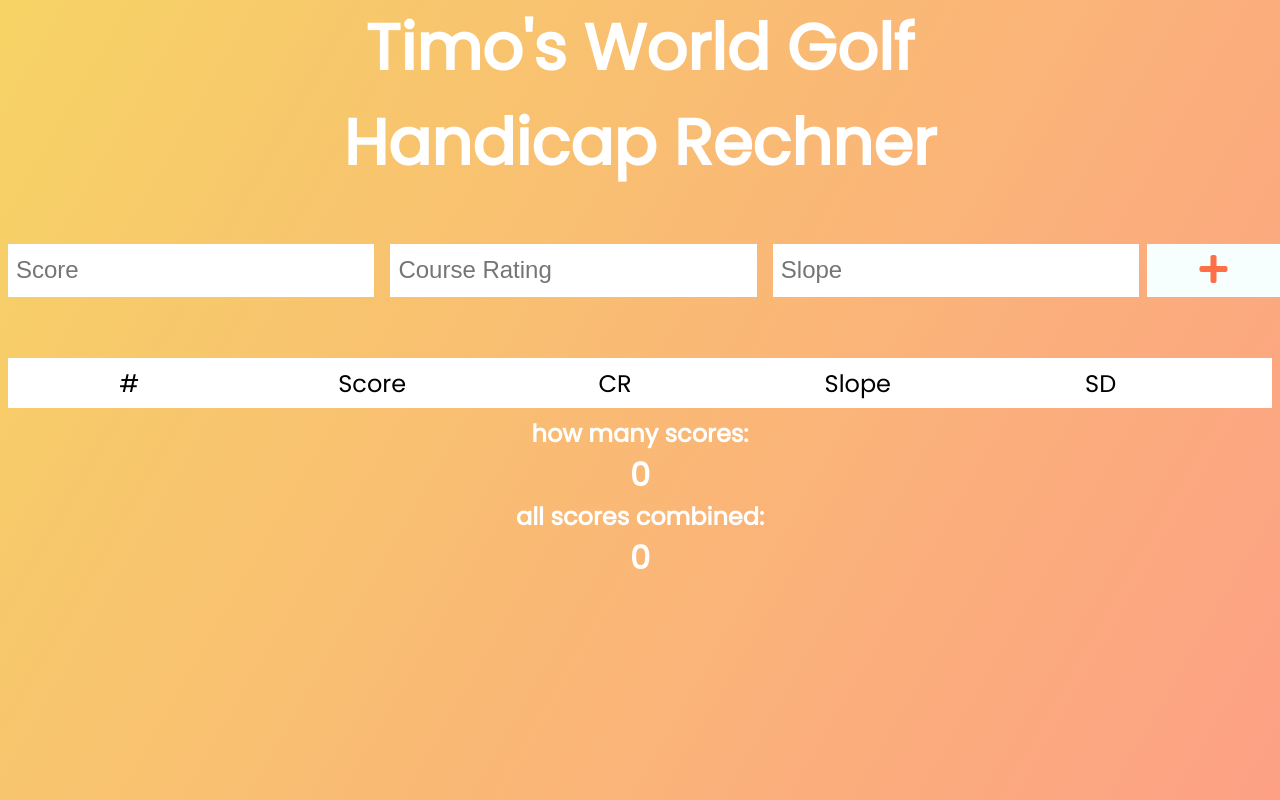
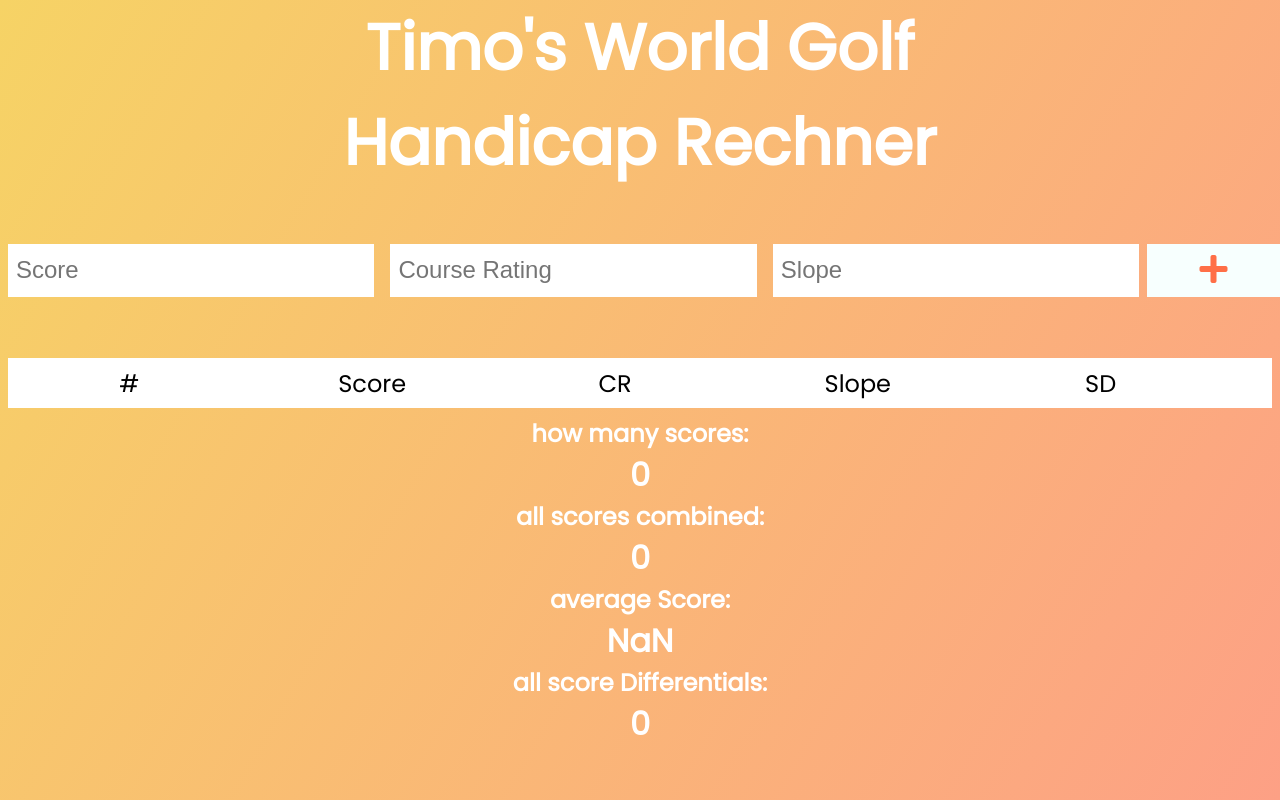
Before and after one commit to timogede/wgh-calculator, a React (Create React App) app: page / in a window 1280 px wide. Built offline with nearby package versions, Linux system fonts and the light colour scheme.

Commit message:
states add pls

```diff
--- a/src/App.js
+++ b/src/App.js
@@ -9,20 +9,25 @@ function App() {
   const [inputCourseRating, setInputCourseRating] = useState("");
   const [todos, setTodos] = useState([]);
   const [allScores, setAllScores] = useState("");
+  const [allScoreDifferentials, setAllScoreDifferentials] = useState("");
   const [amountOfScores, setAmountOfScores] = useState("");
-  const scoreCounter = () =>{
-  if(Object.keys(todos).length !== 0){
-    console.log("first item score is " + todos[0].text);
-  todos.map((item, currentScore)=>{
-      currentScore = item.text;
-      return currentScore;
-  });
-}
-else{
-  return 0;
-}
+  const [averageScore, setAverageScore] = useState("");
+  const [averageScoreDifferential, setAverageScoreDifferential] = useState("");
 
-};
+
+
+
+const scoreCounter = todos.reduce((counter, obj) => {
+  if (obj.text) counter += parseInt(obj.text);
+  return counter;
+}, 0); // 6
+
+const scoreDifferentialCounter = todos.reduce((counter, obj) => {
+  if (obj.scoreDifferential) counter += parseInt(obj.scoreDifferential);
+  return counter;
+}, 0); // 6
+
+
 
   const saveLocalTodos = () => {
     localStorage.setItem("todos", JSON.stringify(todos));
@@ -50,8 +55,14 @@ else{
   useEffect(() =>{
   setAmountOfScores(Object.keys(todos).length);
   setAllScores(scoreCounter);
+  setAllScoreDifferentials(scoreDifferentialCounter);
+  }, [todos]
+);
 
-  }, [todos]
+useEffect(()=>{
+    setAverageScore((allScores / amountOfScores).toFixed(1));
+    setAverageScoreDifferential((allScoreDifferentials / amountOfScores).toFixed(1));
+  }, [amountOfScores]
 );
 
   return (
@@ -61,7 +72,7 @@ else{
     </header>
     <Form setAmountOfScores={setAmountOfScores} inputSlope={inputSlope} inputCourseRating={inputCourseRating} setInputCourseRating={setInputCourseRating} setInputSlope={setInputSlope} inputText={ inputText } setInputText={ setInputText } todos={ todos } setTodos={ setTodos } />
     <TodoList todos={ todos } setTodos={setTodos} />
-    <Result todos={ todos } setAllScores={setAllScores} allScores={allScores} amountOfScores={amountOfScores} setAmountOfScores={setAmountOfScores} />
+    <Result allScoreDifferentials={allScoreDifferentials} averageScore={averageScore} todos={ todos } setAllScores={setAllScores} allScores={allScores} amountOfScores={amountOfScores} setAmountOfScores={setAmountOfScores} />
     </div>
   );
 }
--- a/src/components/Result.js
+++ b/src/components/Result.js
@@ -1,7 +1,7 @@
 import React from "react";
 
 
-const Result = ({todos, setAllScores, allScores, amountOfScores, setAmountOfScores}) => {
+const Result = ({allScoreDifferentials, averageScore, todos, setAllScores, allScores, amountOfScores, setAmountOfScores}) => {
 
   return (
     <div>
@@ -9,6 +9,10 @@ const Result = ({todos, setAllScores, allScores, amountOfScores, setAmountOfScor
     <h1>{amountOfScores}</h1>
     <h2>all scores combined:</h2>
     <h1>{allScores}</h1>
+      <h2>average Score:</h2>
+    <h1>{averageScore}</h1>
+    <h2>all score Differentials:</h2>
+  <h1>{allScoreDifferentials}</h1>
       </div>
   );
 };
```
Also changed, not shown: 1 other file (tests, documents, lock files or other folders).
